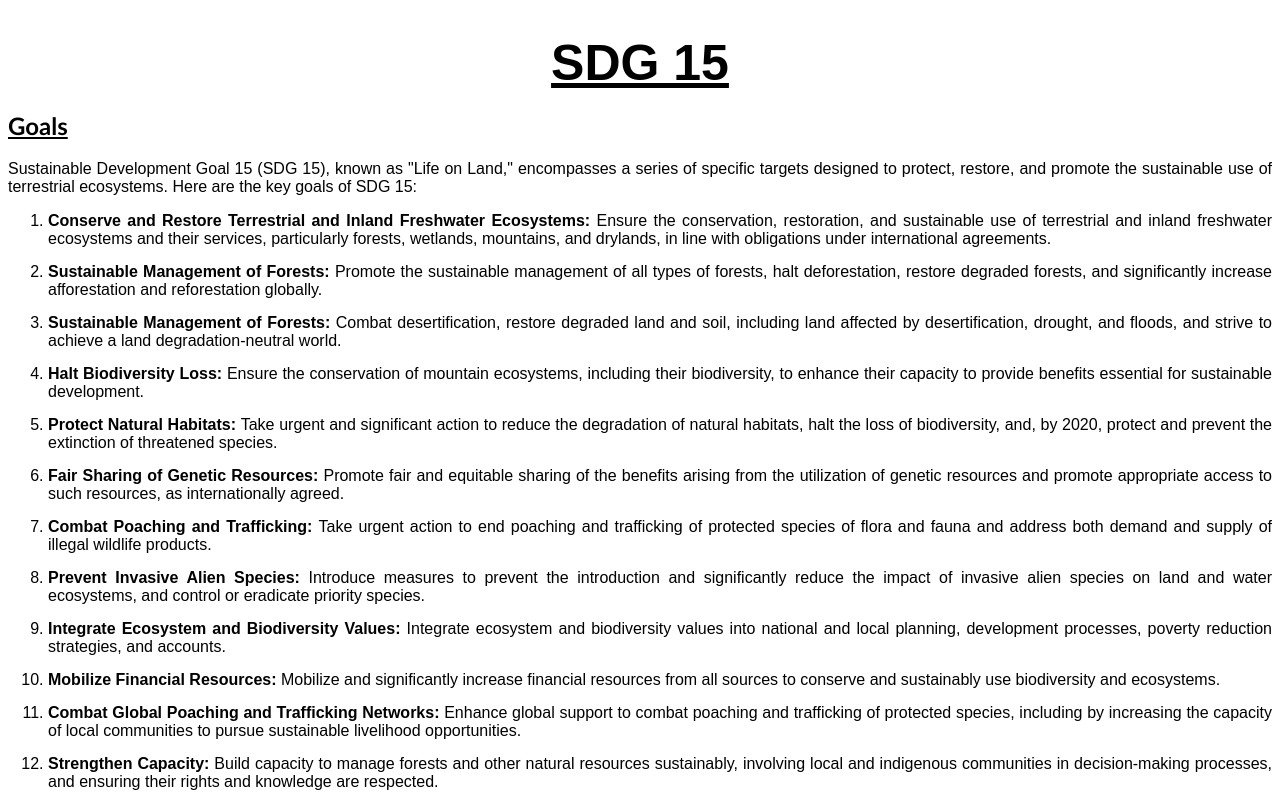
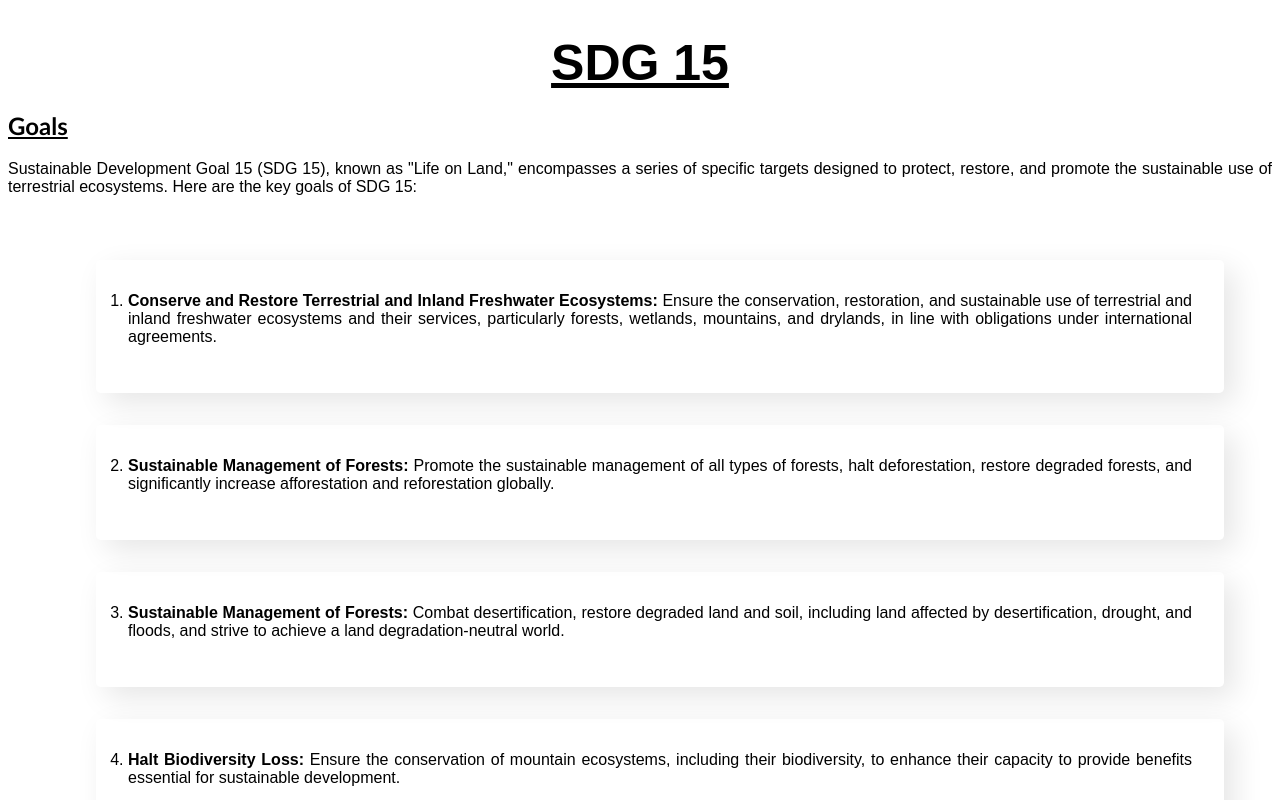
Before and after one commit to Oberhaupt-Yoshi/SDG-15-Life-on-Land, a plain HTML site: page index.html in a window 1280 px wide. Shown: the top 800 px of the page. Drawn offline with Linux system fonts and the light colour scheme.

Commit message:
Update stylesheet.css

```diff
--- a/stylesheet.css
+++ b/stylesheet.css
@@ -21,6 +21,22 @@ body {
 a {
 	color:#7FFFD4;
     }
+
+.goals {
+   display: grid;
+	padding: 3em;
+    grid-gap: 2em;
+    grid-template-columns: repeat(auto-fit minmax(250px,1fr));
+}
+
+.goal {
+    padding: 2em;
+    border-radius: .3em;
+    box-shadow: 10px 10px 30px rgba(0,0,0,0.1);
+}
+
+
+
 /*
 body {
 	display:grid;
```
